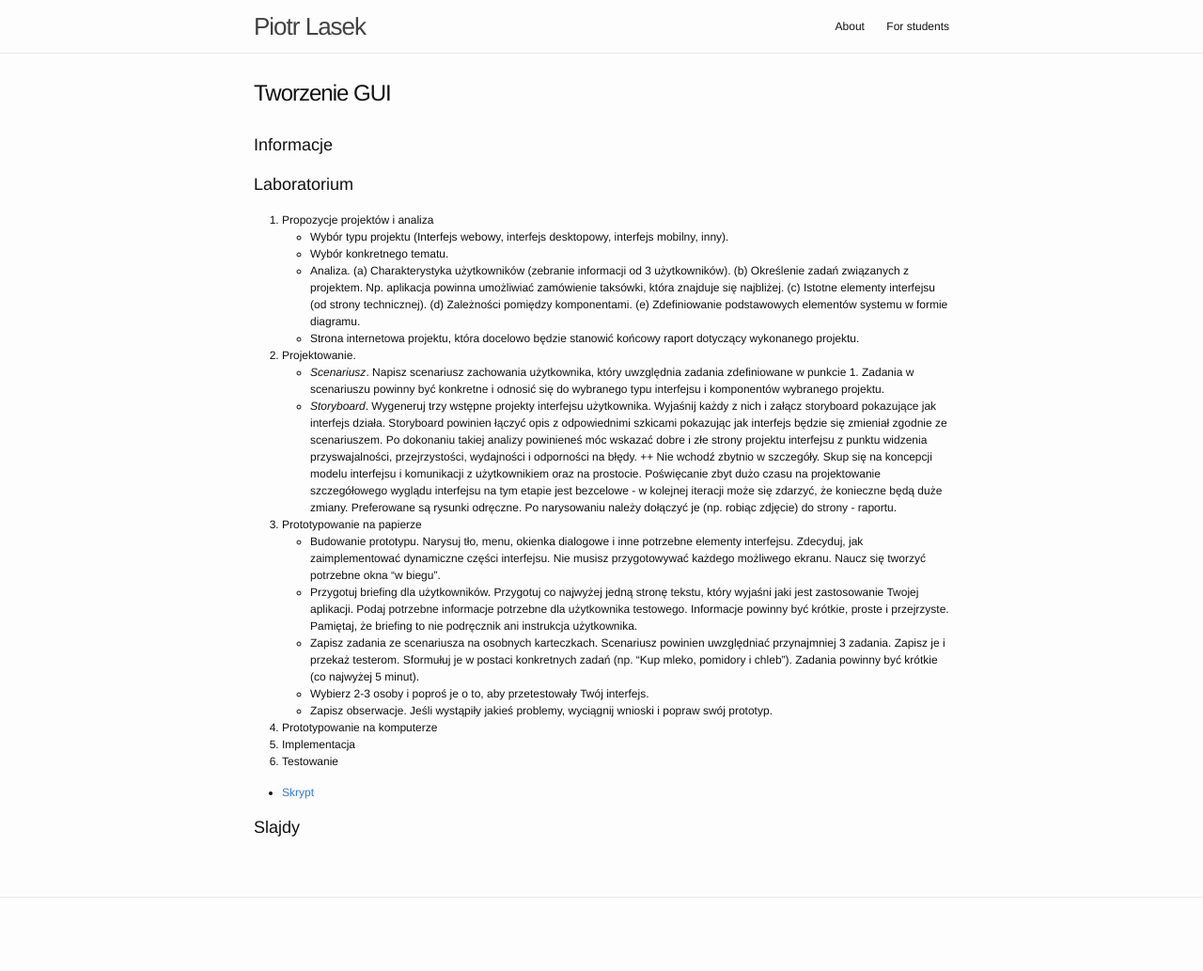
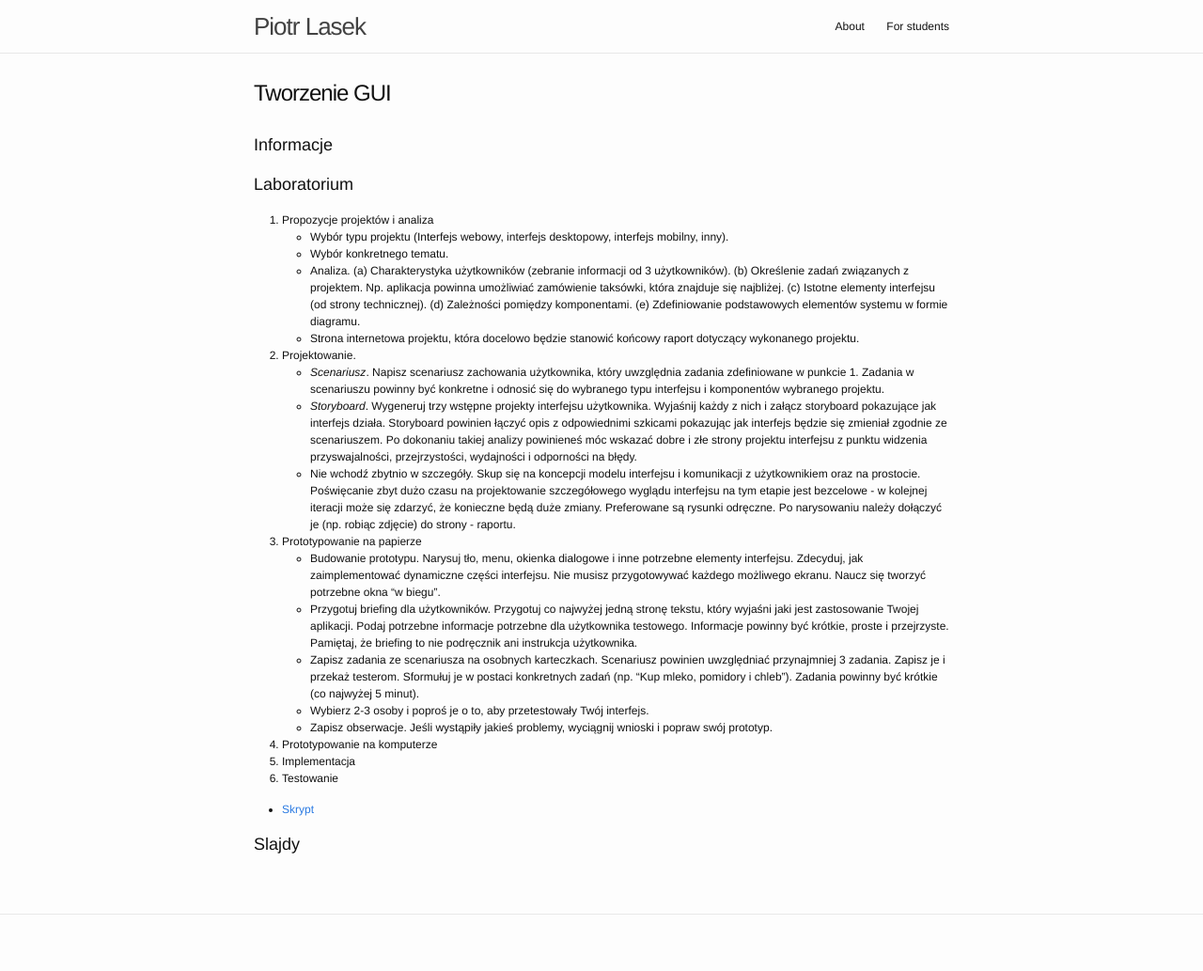
Before and after one commit to piotrlasek/piotrlasek.github.io, a Jekyll site: the page built from for-students/tgui2016.md, in a window 1280 px wide. Shown: the whole page at 94% size. Built offline with Jekyll 4.4.1, drawn with Linux system fonts in a browser that asks for light colours.

```diff
--- a/for-students/tgui2016.md
+++ b/for-students/tgui2016.md
@@ -18,7 +18,7 @@ exclude: true
 2. Projektowanie.
   * *Scenariusz*. Napisz scenariusz zachowania użytkownika, który uwzględnia zadania zdefiniowane w punkcie 1. Zadania w scenariuszu powinny być konkretne i odnosić się do wybranego typu interfejsu i komponentów wybranego projektu.
   * *Storyboard*. Wygeneruj trzy wstępne projekty interfejsu użytkownika. Wyjaśnij każdy z nich i załącz storyboard pokazujące jak interfejs działa. Storyboard powinien łączyć opis z odpowiednimi szkicami pokazując jak interfejs będzie się zmieniał zgodnie ze scenariuszem. Po dokonaniu takiej analizy powinieneś móc wskazać dobre i złe strony projektu interfejsu z punktu widzenia przyswajalności, przejrzystości, wydajności i odporności na błędy.
- ++ Nie wchodź zbytnio w szczegóły. Skup się na koncepcji modelu interfejsu i komunikacji z użytkownikiem oraz na prostocie. Poświęcanie zbyt dużo czasu na projektowanie szczegółowego wyglądu interfejsu na tym etapie jest bezcelowe - w kolejnej iteracji może się zdarzyć, że konieczne będą duże zmiany. Preferowane są rysunki odręczne. Po narysowaniu należy dołączyć je (np. robiąc zdjęcie) do strony - raportu.
+ + Nie wchodź zbytnio w szczegóły. Skup się na koncepcji modelu interfejsu i komunikacji z użytkownikiem oraz na prostocie. Poświęcanie zbyt dużo czasu na projektowanie szczegółowego wyglądu interfejsu na tym etapie jest bezcelowe - w kolejnej iteracji może się zdarzyć, że konieczne będą duże zmiany. Preferowane są rysunki odręczne. Po narysowaniu należy dołączyć je (np. robiąc zdjęcie) do strony - raportu.
 
 3. Prototypowanie na papierze
   * Budowanie prototypu. Narysuj tło, menu, okienka dialogowe i inne potrzebne elementy interfejsu. Zdecyduj, jak zaimplementować dynamiczne części interfejsu. Nie musisz przygotowywać każdego możliwego ekranu. Naucz się tworzyć potrzebne okna “w biegu”.
```
